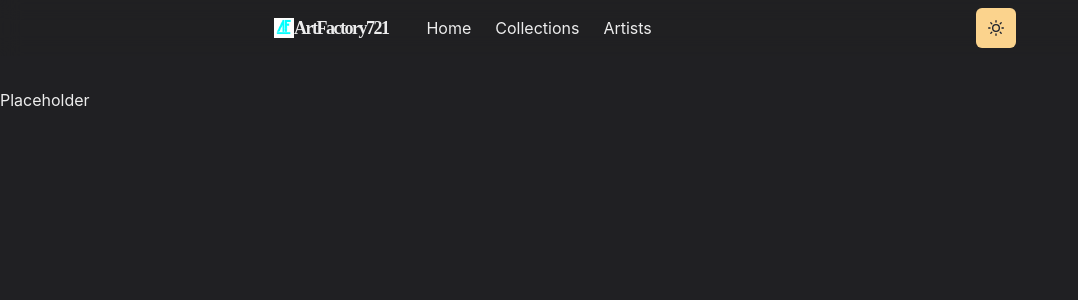
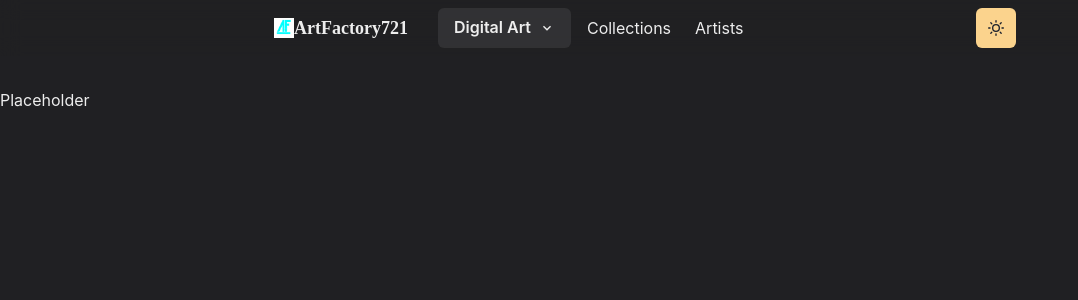
Before and after one commit to cCFguez/ArtFactory721, a Next.js app in the folder frontend/: page / in a window 1280 px wide. Shown: the top 300 px of the page, without its empty margins (0-1078 px from the left). Built offline with nearby package versions, Linux system fonts and the light colour scheme.

Commit message:
Add dropdown

```diff
--- a/frontend/components/navbar.js
+++ b/frontend/components/navbar.js
@@ -11,10 +11,11 @@ import {
   MenuList,
   MenuButton,
   IconButton,
-  useColorModeValue
+  useColorModeValue,
+  Button
 } from '@chakra-ui/react'
 import Logo from './logo'
-import { HamburgerIcon } from '@chakra-ui/icons'
+import { ChevronDownIcon, HamburgerIcon } from '@chakra-ui/icons'
 import ThemeToggleButton from './theme-toggle-button'
 
 const LinkItem = ({ href, path, children }) => {
@@ -55,7 +56,7 @@ const Navbar = props => {
         justify="space-between"
       >
         <Flex align="center" mr={5}>
-          <Heading as="h1" size="lg" letterSpacing={'tighter'}>
+          <Heading as="h1" size="lg" letterSpacing={'normal'}>
             <Logo />
           </Heading>
         </Flex>
@@ -67,9 +68,19 @@ const Navbar = props => {
           flexGrow={1}
           mt={{ base: 4, nmd: 0 }}
         >
-          <LinkItem href="/" path={path}>
+          <Menu>
+            <MenuButton as={Button} rightIcon={<ChevronDownIcon />}>
+              Digital Art
+            </MenuButton>
+            <MenuList>
+              <MenuItem>Upcoming Collections</MenuItem>
+              <MenuItem>All Collections</MenuItem>
+              <MenuItem>Artists</MenuItem>
+            </MenuList>
+          </Menu>
+          {/* <LinkItem href="/" path={path}>
             Home
-          </LinkItem>
+          </LinkItem> */}
           <LinkItem href="/collections" path={path}>
             Collections
           </LinkItem>
--- a/frontend/lib/theme.js
+++ b/frontend/lib/theme.js
@@ -4,7 +4,7 @@ import { mode } from '@chakra-ui/theme-tools'
 const styles = {
   global: props => ({
     body: {
-      backgroundColor: mode('#f0e7db', '#202023')(props)
+      backgroundColor: mode('#dfdfef', '#202023')(props)
     }
   })
 }
```
